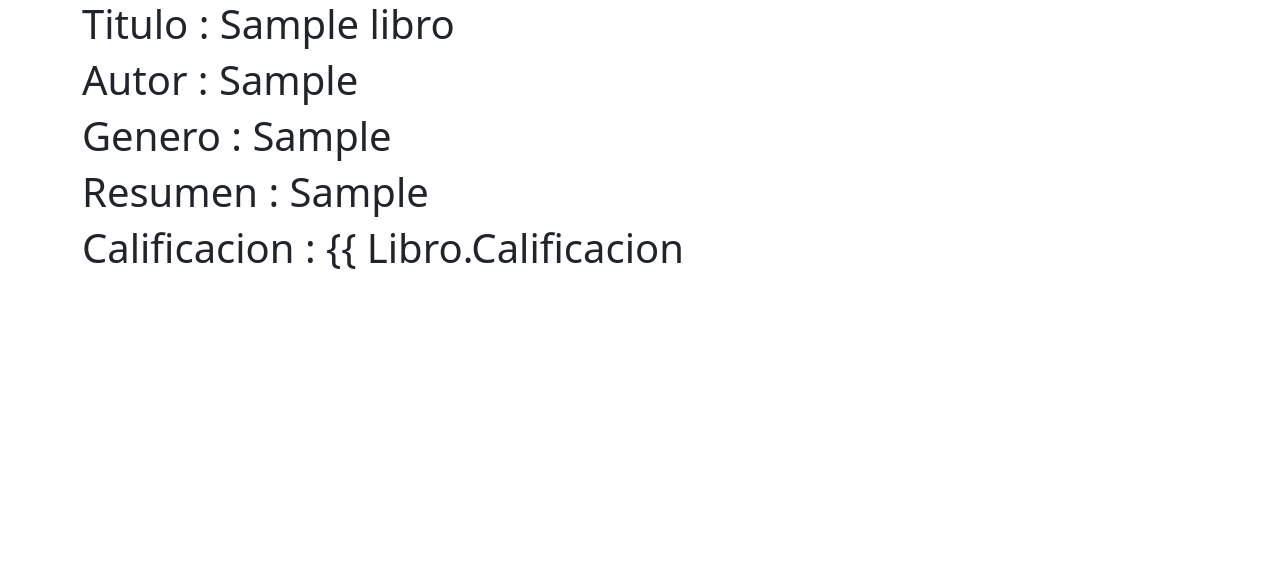
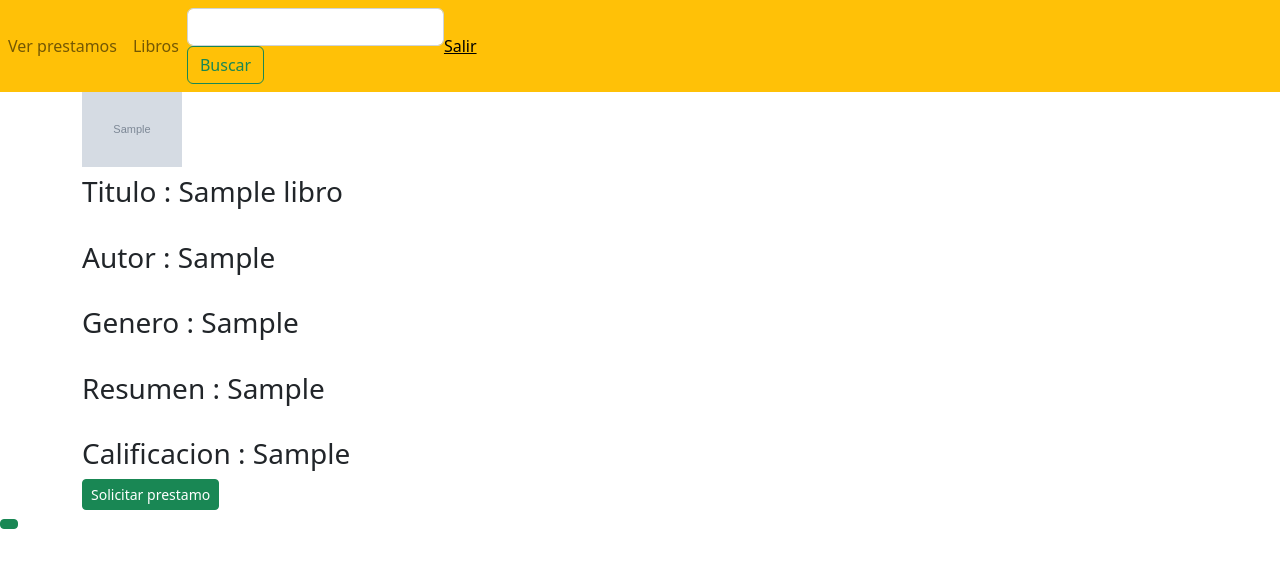
Before and after one commit to ignacioplaza01/biblioteca, a Django app: page /mostrarInfo/1 in a window 1280 px wide. Shown: the top 568 px of the page. Run offline with Django 3.2, Linux system fonts and the light colour scheme; tables that the repository leaves empty hold one stand-in row (values such as "Sample post"); grey boxes marked "Sample" are stand-in pictures.

Commit message:
ahora si

```diff
--- a/biblioteca/templates/mostrarInfo/mostrarInfo.html
+++ b/biblioteca/templates/mostrarInfo/mostrarInfo.html
@@ -5,20 +5,47 @@
     <meta http-equiv="X-UA-Compatible" content="IE=edge">
     <meta name="viewport" content="width=device-width, initial-scale=1.0">
     <title>Libros</title>
+
     <link href="https://cdn.jsdelivr.net/npm/bootstrap@5.2.3/dist/css/bootstrap.min.css" rel="stylesheet" integrity="sha384-rbsA2VBKQhggwzxH7pPCaAqO46MgnOM80zW1RWuH61DGLwZJEdK2Kadq2F9CUG65" crossorigin="anonymous">
 </head>
 <body>
-<div class="container">
-    <h1>Titulo : {{ Libro.Titulo}}</h1>
-    <h1>Autor : {{ Libro.Autor}}</h1>
-    <h1>Genero : {{ Libro.Genero}}</h1>
-    <h1>Resumen : {{ Libro.Resumen}}</h1>
-    <h1>Calificacion : {{ Libro.Calificacion</h1>
+    <nav class="navbar navbar-expand-lg navbar-light bg-warning" >
+        <button class="navbar-toggler" type="button" data-toggle="collapse"
+                data-target="#navbarSupportedContent" aria-controls="navbarSupportedContent"
+                aria-expanded="false" aria-label="Toggle navigation">
+          <span class="navbar-toggler-icon"></span>
+        </button>
 
-</div>
+        <div class="collapse navbar-collapse" id="navbarSupportedContent">
+          <ul class="navbar-nav mr-auto">
+            <li class="nav-item active">
+              <a class="nav-link" href="/usuario">Ver prestamos</a>
+            </li>
+            <li class="nav-item">
+              <a class="nav-link" href="/">Libros</a>
+            </li>
+          </ul>
+          {% csrf_token %}
+                <form class="form-inline" method="get">
+
+                  <input class="form-control mr-sm-2 " type="text" aria-label="Search" name="buscar">
+                  <button class="btn btn-outline-success my-2 my-sm-0" type="submit" >Buscar</button>
+                </form>
+                <a style="color: rgb(0, 0, 0);" href="/salir">Salir</a>
+        </nav>
+        <div class="container">
+            <h3><img src="/media/{{ Libro.Img }}" alt="" width="100"></h3>
+            <h3>Titulo : {{ Libro.Titulo}}</h3><br>
+            <h3>Autor : {{ Libro.Autor}}</h3><br>
+            <h3>Genero : {{ Libro.Genero}}</h3><br>
+            <h3>Resumen : {{ Libro.Resumen}}</h3><br>
+            <h3>Calificacion : {{ Libro.Calificacion}}</h3>
 
 
+            <td><a href="#" class="btn btn-success btn-sm"><i class="bi bi-pencil"></i>Solicitar prestamo</td>
 
+
+        </div>
 
 </body>
 </html>
--- a/biblioteca/templates/prestamos/prestamos.html
+++ b/biblioteca/templates/prestamos/prestamos.html
@@ -31,5 +31,9 @@
                   <button class="btn btn-outline-success my-2 my-sm-0" type="submit" >Buscar</button>
                 </form>
         </nav>
+
+
+        <h2>Libros solicitados</h2>
+
 </body>
 </html>
```
Also changed, not shown: biblioteca/BibliotecaWeb/views.py (line endings or trailing spaces), biblioteca/media/img_libros/juegos.jpg (added).
